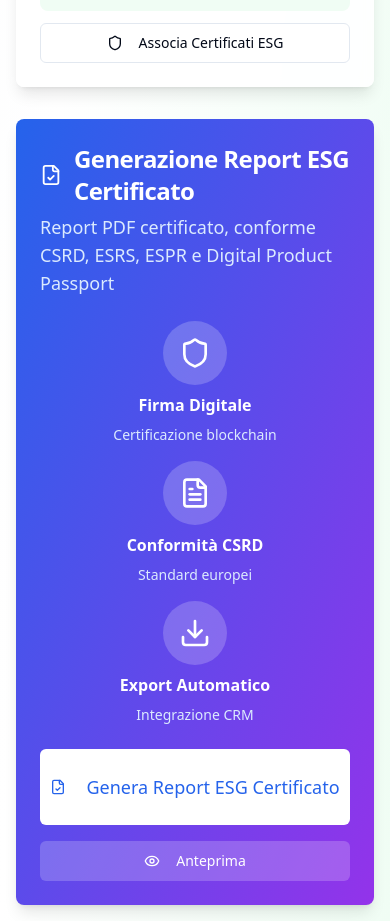
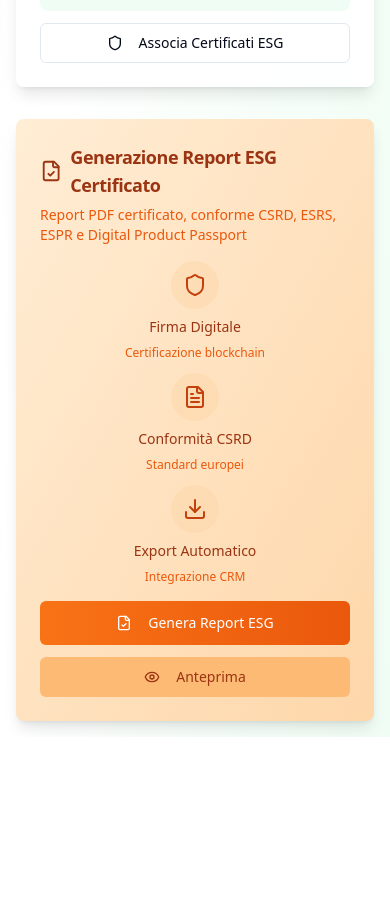
Before and after one commit to Virtuosityapp/ultimaversione, a React (Vite) app: page /dashboard-aziende in a window 390 px wide. Shown: the part 4561-5482 px from the top of the page. After the commit the page ends 5298 px from the top, so only its background shows below. Built offline with nearby package versions, Linux system fonts and the light colour scheme.

Commit message:
Style ESG report generation block
Change the color to light orange and make it smaller for mobile.

```diff
--- a/src/pages/DashboardAziende.tsx
+++ b/src/pages/DashboardAziende.tsx
@@ -528,47 +528,47 @@ const DashboardAziende = () => {
         </div>
 
         {/* Section 4: ESG Report Generation */}
-        <Card className="border-0 shadow-lg bg-gradient-to-br from-blue-600 to-purple-600 text-white">
-          <CardHeader>
-            <CardTitle className="flex items-center gap-3 text-2xl">
-              <FileCheck className="w-8 h-8" />
+        <Card className="border-0 shadow-lg bg-gradient-to-br from-orange-100 to-orange-200">
+          <CardHeader className="pb-4">
+            <CardTitle className="flex items-center gap-2 text-lg md:text-xl text-orange-800">
+              <FileCheck className="w-6 h-6" />
               Generazione Report ESG Certificato
             </CardTitle>
-            <CardDescription className="text-blue-100 text-lg">
+            <CardDescription className="text-orange-600 text-sm md:text-base">
               Report PDF certificato, conforme CSRD, ESRS, ESPR e Digital Product Passport
             </CardDescription>
           </CardHeader>
-          <CardContent className="space-y-6">
-            <div className="grid grid-cols-1 md:grid-cols-3 gap-4">
+          <CardContent className="space-y-4">
+            <div className="grid grid-cols-1 md:grid-cols-3 gap-3">
               <div className="text-center space-y-2">
-                <div className="w-16 h-16 bg-white/20 rounded-full flex items-center justify-center mx-auto">
-                  <Shield className="w-8 h-8" />
+                <div className="w-12 h-12 bg-orange-200/50 rounded-full flex items-center justify-center mx-auto">
+                  <Shield className="w-6 h-6 text-orange-700" />
                 </div>
-                <h3 className="font-semibold">Firma Digitale</h3>
-                <p className="text-sm text-blue-100">Certificazione blockchain</p>
+                <h3 className="font-medium text-sm text-orange-800">Firma Digitale</h3>
+                <p className="text-xs text-orange-600">Certificazione blockchain</p>
               </div>
               <div className="text-center space-y-2">
-                <div className="w-16 h-16 bg-white/20 rounded-full flex items-center justify-center mx-auto">
-                  <FileText className="w-8 h-8" />
+                <div className="w-12 h-12 bg-orange-200/50 rounded-full flex items-center justify-center mx-auto">
+                  <FileText className="w-6 h-6 text-orange-700" />
                 </div>
-                <h3 className="font-semibold">Conformità CSRD</h3>
-                <p className="text-sm text-blue-100">Standard europei</p>
+                <h3 className="font-medium text-sm text-orange-800">Conformità CSRD</h3>
+                <p className="text-xs text-orange-600">Standard europei</p>
               </div>
               <div className="text-center space-y-2">
-                <div className="w-16 h-16 bg-white/20 rounded-full flex items-center justify-center mx-auto">
-                  <Download className="w-8 h-8" />
+                <div className="w-12 h-12 bg-orange-200/50 rounded-full flex items-center justify-center mx-auto">
+                  <Download className="w-6 h-6 text-orange-700" />
                 </div>
-                <h3 className="font-semibold">Export Automatico</h3>
-                <p className="text-sm text-blue-100">Integrazione CRM</p>
+                <h3 className="font-medium text-sm text-orange-800">Export Automatico</h3>
+                <p className="text-xs text-orange-600">Integrazione CRM</p>
               </div>
             </div>
 
-            <div className="flex flex-col md:flex-row gap-4">
+            <div className="flex flex-col sm:flex-row gap-3">
               <Dialog open={showReportDialog} onOpenChange={setShowReportDialog}>
                 <DialogTrigger asChild>
-                  <Button className="flex-1 bg-white text-blue-600 hover:bg-blue-50 text-lg py-6">
-                    <FileCheck className="w-6 h-6 mr-3" />
-                    Genera Report ESG Certificato
+                  <Button className="flex-1 bg-gradient-to-r from-orange-500 to-orange-600 hover:from-orange-600 hover:to-orange-700 text-white text-sm py-3">
+                    <FileCheck className="w-4 h-4 mr-2" />
+                    Genera Report ESG
                   </Button>
                 </DialogTrigger>
                 <DialogContent className="max-w-md">
@@ -601,7 +601,7 @@ const DashboardAziende = () => {
                     <Button variant="outline" className="flex-1" onClick={() => setShowReportDialog(false)}>
                       Annulla
                     </Button>
-                    <Button className="flex-1 bg-blue-600 hover:bg-blue-700">
+                    <Button className="flex-1 bg-orange-600 hover:bg-orange-700">
                       <Download className="w-4 h-4 mr-2" />
                       Genera Report
                     </Button>
@@ -609,8 +609,8 @@ const DashboardAziende = () => {
                 </DialogContent>
               </Dialog>
 
-              <Button className="bg-white/20 hover:bg-white/30 text-white border-white/30">
-                <Eye className="w-5 h-5 mr-2" />
+              <Button className="bg-orange-300 hover:bg-orange-400 text-orange-800 border-orange-300">
+                <Eye className="w-4 h-4 mr-2" />
                 Anteprima
               </Button>
             </div>
```
